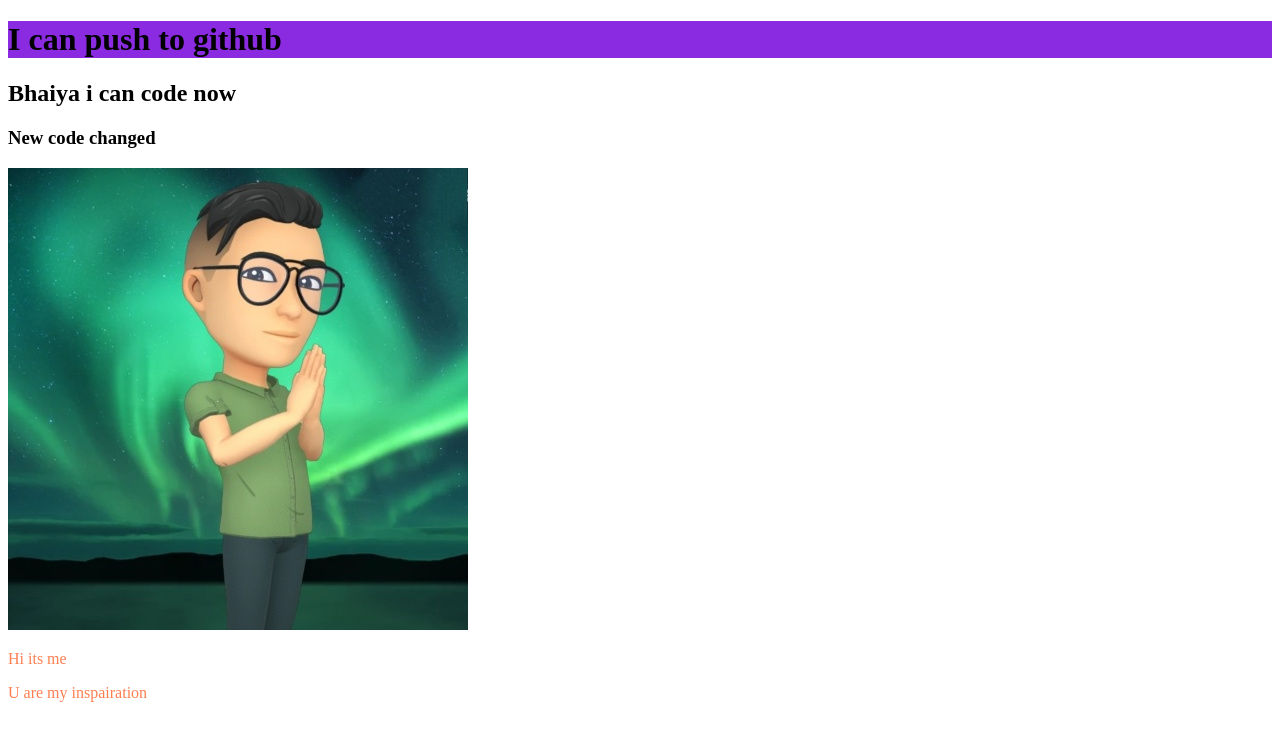
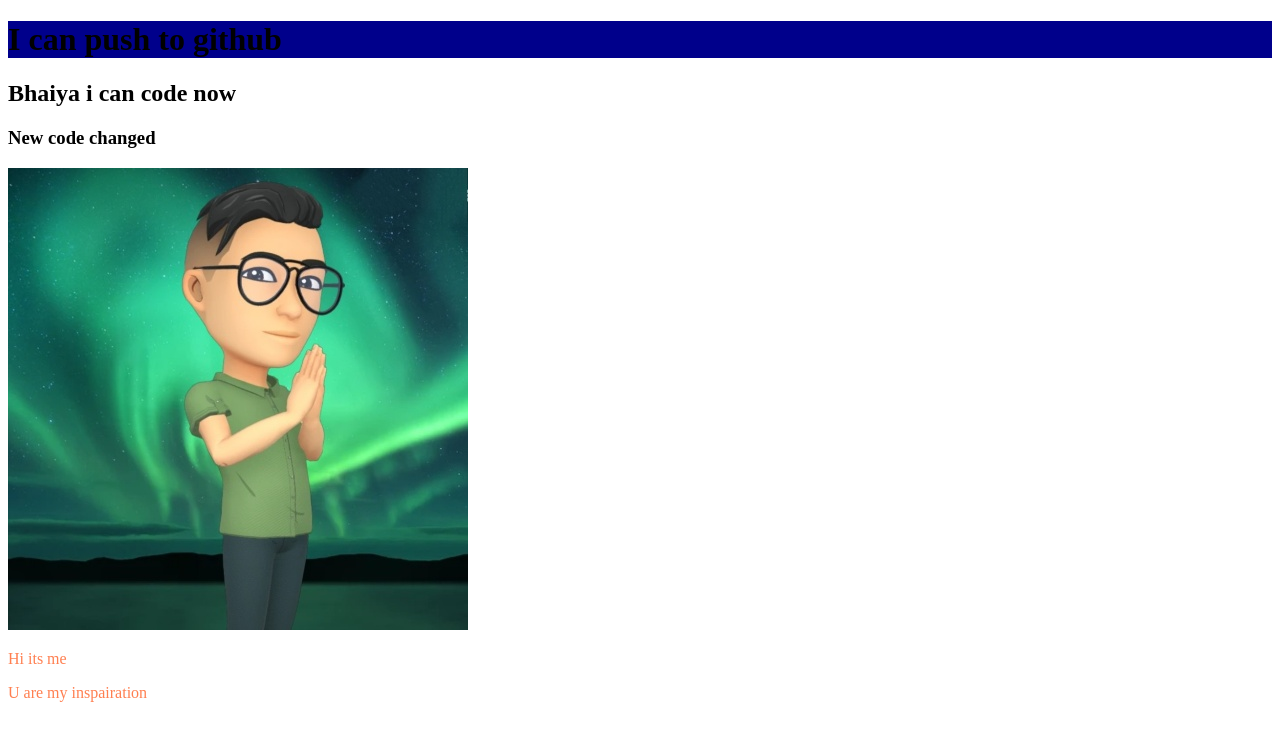
Before and after one commit to ahhhreza/my-third-repo, a plain HTML site: page index.html in a window 1280 px wide. Drawn offline with Linux system fonts and the light colour scheme.

Commit message:
change background

```diff
--- a/style.css
+++ b/style.css
@@ -2,5 +2,5 @@ p{
     color: coral;
 }
 h1{
-    background-color: blueviolet;
+    background-color: darkblue;
 }
```
Also changed, not shown: index.html (+2 -0 lines).
